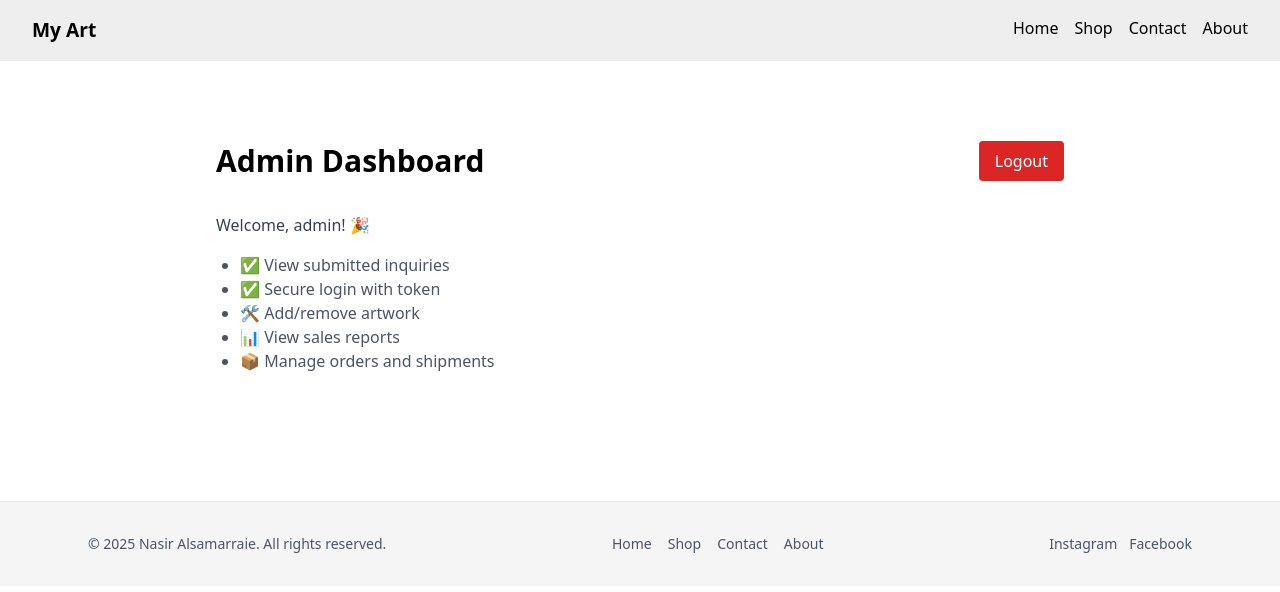
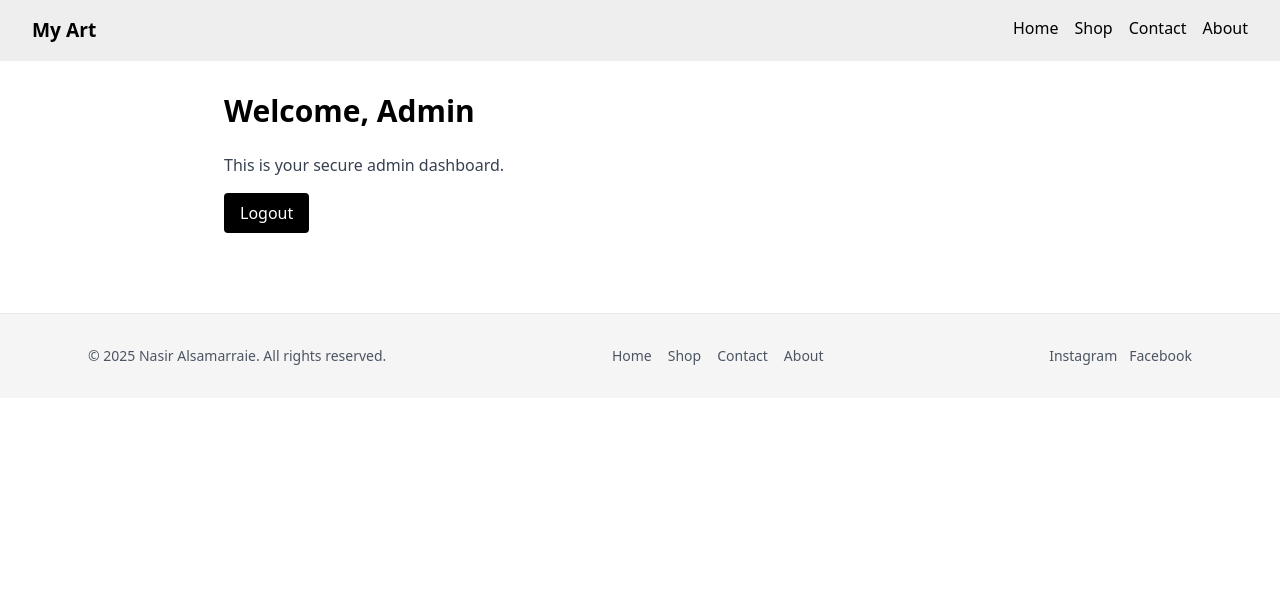
Before and after one commit to ahmadalalousi93/art-portfolio, a React (Vite) app in the folder frontend/: page /admin/dashboard in a window 1280 px wide. Shown: the top 592 px of the page. Built offline with nearby package versions, Linux system fonts and the light colour scheme; sample sign-in values are in the browser's storage.

Commit message:
Add protected route for admin and admin dashboard

```diff
--- a/frontend/src/App.jsx
+++ b/frontend/src/App.jsx
@@ -9,6 +9,7 @@ import NotFound from './pages/NotFound';
 import About from './pages/About'
 import AdminLogin from './pages/AdminLogin';
 import AdminDashboard from './pages/AdminDashboard';
+import ProtectedRoute from './components/ProtectedRoute';
 
 function App() {
   return (
@@ -22,8 +23,7 @@ function App() {
         <Route path="*" element={<NotFound />} />
         <Route path="/about" element={<About />} />
         <Route path="/admin" element={<AdminLogin />} />
-        <Route path="/admin/dashboard" element={<AdminDashboard />} />
-      </Routes>
+        <Route path="/admin/dashboard" element={ <ProtectedRoute> <AdminDashboard /> </ProtectedRoute> } />      </Routes>
     </Layout>
   );
 }
--- /dev/null
+++ b/frontend/src/components/ProtectedRoute.jsx
@@ -0,0 +1,11 @@
+import { Navigate } from 'react-router-dom';
+
+export default function ProtectedRoute({ children }) {
+  const token = localStorage.getItem('adminToken');
+
+  if (!token) {
+    return <Navigate to="/admin" replace />;
+  }
+
+  return children;
+}
--- a/frontend/src/pages/AdminDashboard.jsx
+++ b/frontend/src/pages/AdminDashboard.jsx
@@ -4,40 +4,30 @@ import { useEffect } from 'react';
 export default function AdminDashboard() {
   const navigate = useNavigate();
 
+  // Redirect if token is missing
   useEffect(() => {
     const token = localStorage.getItem('adminToken');
     if (!token) {
-      navigate('/admin'); // Redirect to login if not authenticated
+      navigate('/admin');
     }
   }, [navigate]);
 
   const handleLogout = () => {
     localStorage.removeItem('adminToken');
-    navigate('/admin'); // Redirect back to login
+    navigate('/admin');
   };
 
   return (
-    <div className="max-w-4xl mx-auto px-6 py-20">
-      <div className="flex justify-between items-center mb-8">
-        <h1 className="text-3xl font-bold">Admin Dashboard</h1>
-        <button
-          onClick={handleLogout}
-          className="bg-red-600 text-white px-4 py-2 rounded hover:bg-red-700 transition"
-        >
-          Logout
-        </button>
-      </div>
+    <div className="p-8 max-w-4xl mx-auto">
+      <h1 className="text-3xl font-bold mb-6">Welcome, Admin</h1>
+      <p className="text-gray-700 mb-4">This is your secure admin dashboard.</p>
 
-      <p className="text-gray-700 mb-4">Welcome, admin! 🎉</p>
-
-      {/* Future admin tools can go here */}
-      <ul className="list-disc ml-6 text-gray-600">
-        <li>✅ View submitted inquiries</li>
-        <li>✅ Secure login with token</li>
-        <li>🛠️ Add/remove artwork</li>
-        <li>📊 View sales reports</li>
-        <li>📦 Manage orders and shipments</li>
-      </ul>
+      <button
+        onClick={handleLogout}
+        className="bg-black text-white px-4 py-2 rounded hover:bg-gray-800 transition"
+      >
+        Logout
+      </button>
     </div>
   );
 }
```
